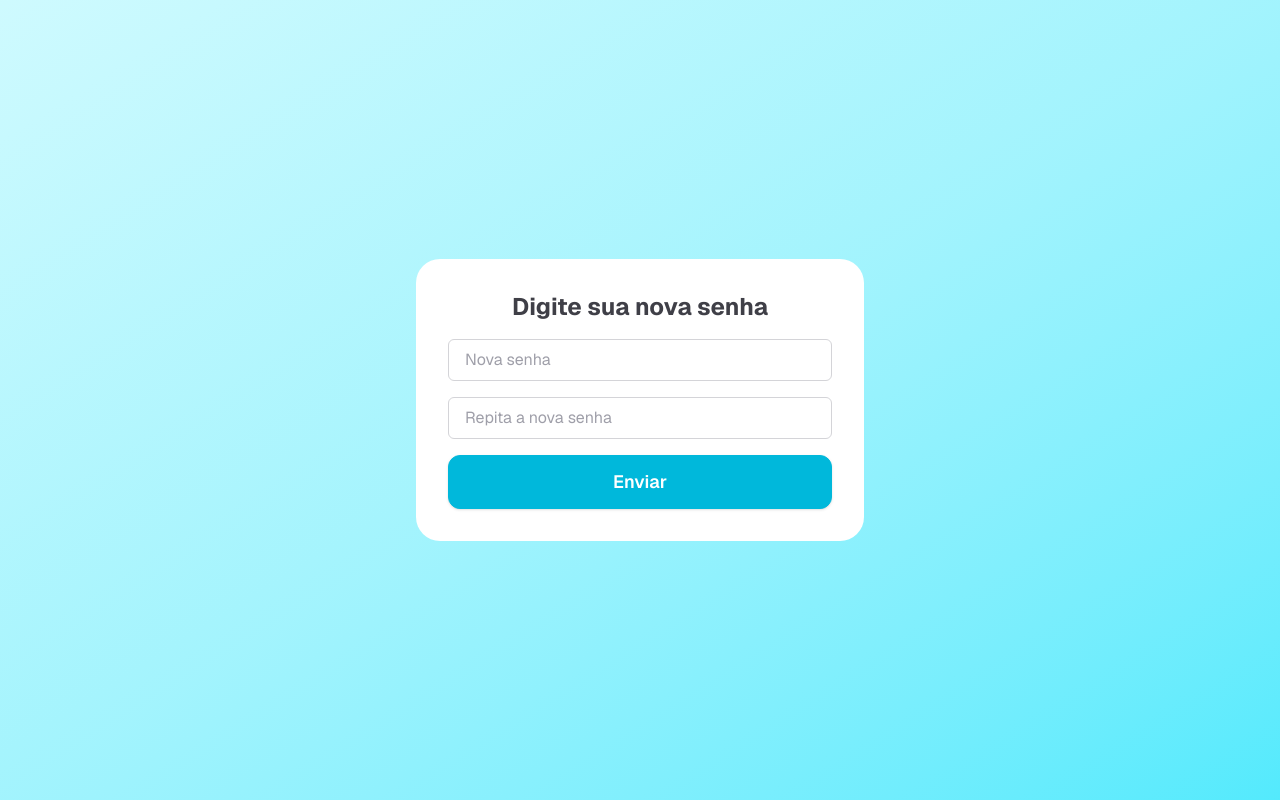
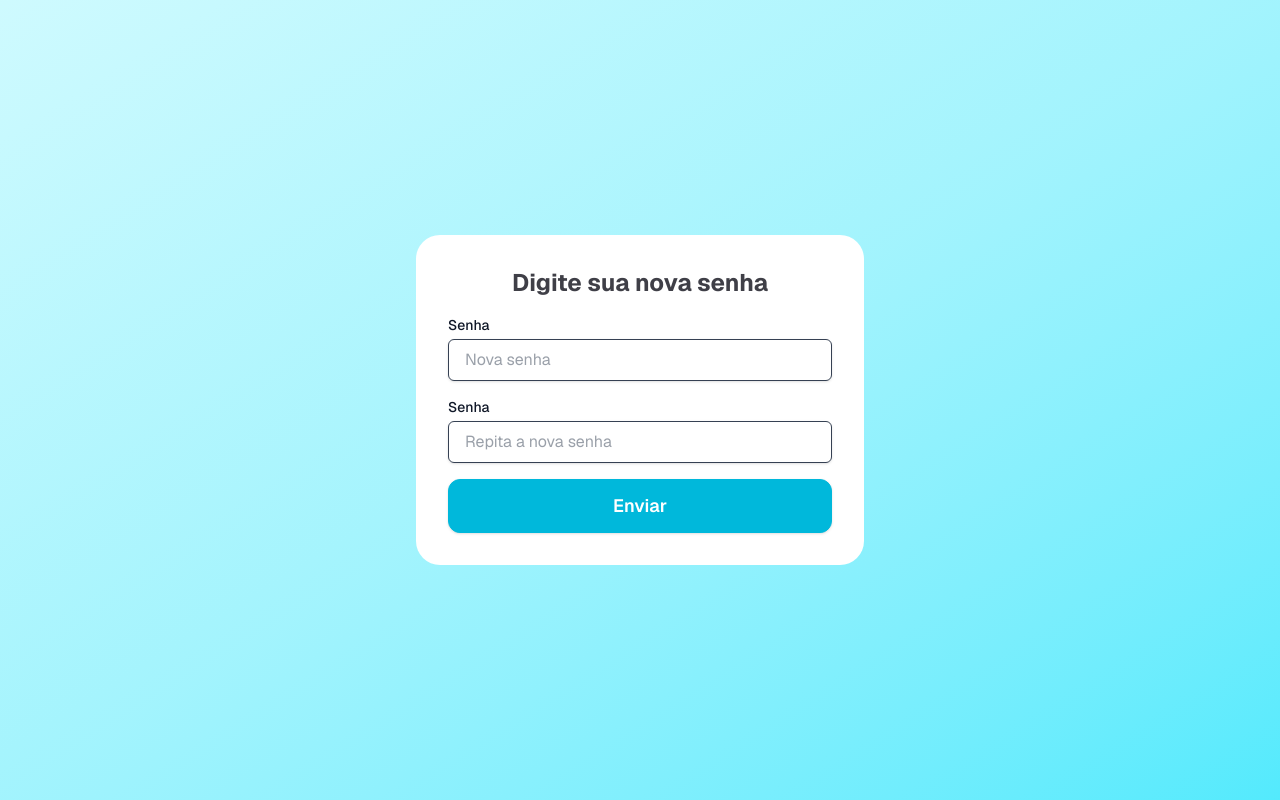
Before and after one commit to floback/SCAN_QRCODE, a Next.js app in the folder client/: page /email/reset in a window 1280 px wide. Built offline with nearby package versions, Linux system fonts and the light colour scheme.

Commit message:
style(New Inputs app): :lipstick: New Input recover and reset page

```diff
--- a/client/src/app/auth/page.tsx
+++ b/client/src/app/auth/page.tsx
@@ -67,7 +67,6 @@ export default function LoginPage() {
 
         <form onSubmit={handleLogin} className="space-y-6">
           <div>
-
             <Input
               label="Email"
               id="email"
--- a/client/src/app/email/recovery/page.tsx
+++ b/client/src/app/email/recovery/page.tsx
@@ -1,6 +1,7 @@
 "use client";
 import { useState } from "react";
 import Button from "@/components/Button";
+import Input from "@/components/Input";
 
 export default function RecoveryPage() {
   const [email, setEmail] = useState("");
@@ -33,10 +34,13 @@ export default function RecoveryPage() {
           Recuperação de Senha
         </h2>
         <form onSubmit={handleSubmit} className="space-y-4">
-          <input
+          <Input
+            label="Email"
+            id="email"
+            name="email"
             type="email"
+            autoComplete="email"
             required
-            className="w-full border border-zinc-300 px-4 py-2 rounded-md text-zinc-700 placeholder:text-zinc-400 focus:outline-none focus:ring-2 focus:ring-cyan-400"
             placeholder="Digite seu e-mail"
             value={email}
             onChange={(e) => setEmail(e.target.value)}
--- a/client/src/app/email/reset/page.tsx
+++ b/client/src/app/email/reset/page.tsx
@@ -2,6 +2,7 @@
 import { useState } from "react";
 import { useSearchParams } from "next/navigation";
 import Button from "@/components/Button";
+import Input from "@/components/Input";
 
 export default function ResetPasswordPage() {
   const searchParams = useSearchParams();
@@ -38,18 +39,22 @@ export default function ResetPasswordPage() {
           Digite sua nova senha
         </h2>
         <form onSubmit={handleReset} className="space-y-4">
-          <input
+          <Input
+            label="Senha"
+            id="password"
+            name="password"
             type="password"
             required
-            className="w-full border border-zinc-300 px-4 py-2 rounded-md text-zinc-700 placeholder:text-zinc-400 focus:outline-none focus:ring-2 focus:ring-cyan-400"
             placeholder="Nova senha"
             value={newPassword}
             onChange={(e) => setNewPassword(e.target.value)}
           />
-          <input
+          <Input
+            label="Senha"
+            id="password"
+            name="password"
             type="password"
             required
-            className="w-full border border-zinc-300 px-4 py-2 rounded-md text-zinc-700 placeholder:text-zinc-400 focus:outline-none focus:ring-2 focus:ring-cyan-400"
             placeholder="Repita a nova senha"
             value={confirmPassword}
             onChange={(e) => setConfirmPassword(e.target.value)}
```
Lines whose indentation alone changed are shown as unchanged.
